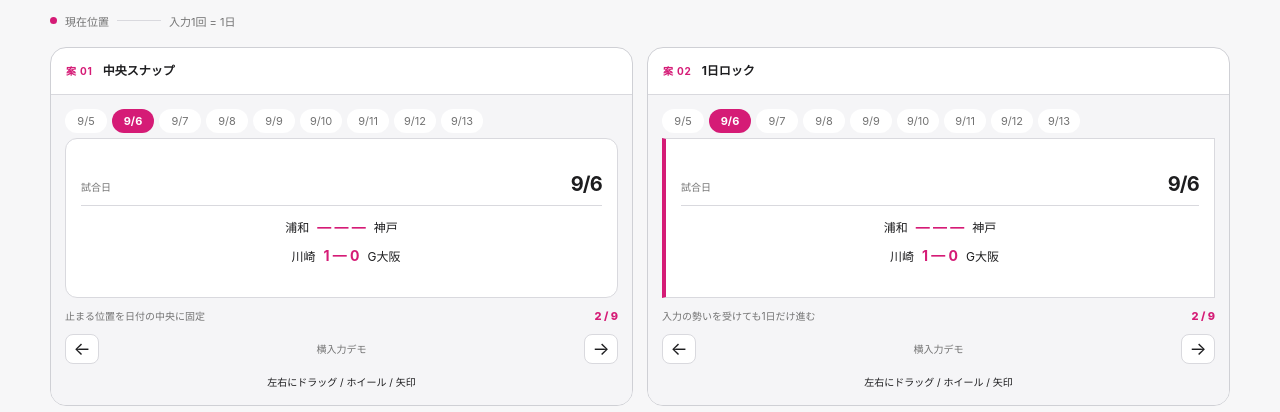
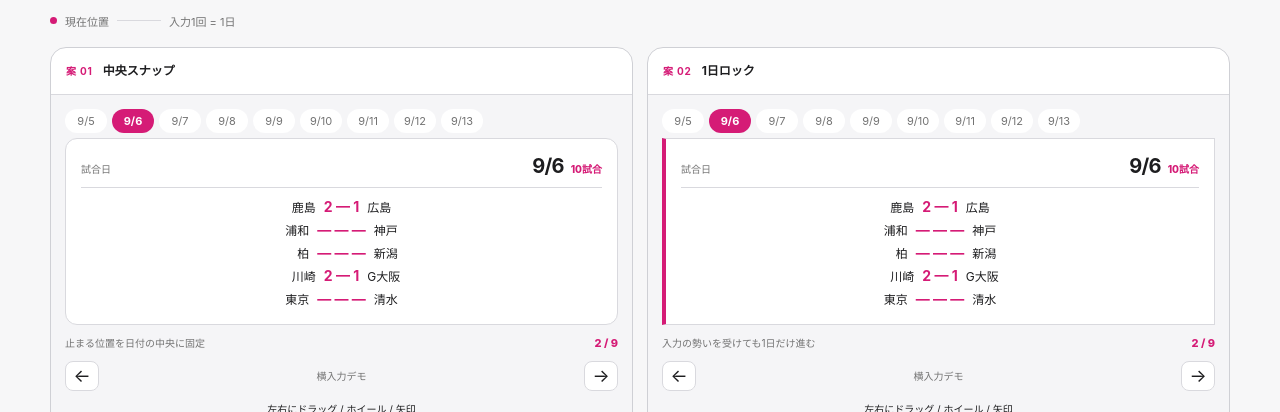
Before and after one commit to tj-999-comp/sport-portal, a website: page app/design-review.html in a window 1280 px wide. Shown: the part 388-800 px from the top of the page. Drawn offline with Linux system fonts and the light colour scheme.

Commit message:
[v1.0.1] レビュー案に試合数の差分を追加

```diff
--- a/app/design-review.css
+++ b/app/design-review.css
@@ -239,10 +239,14 @@ button { color: inherit; font: inherit; }
 .motion-track { --motion-offset: -100%; --motion-drag: 0px; display: flex; transform: translate3d(calc(var(--motion-offset) + var(--motion-drag)), 0, 0); transition: transform .38s cubic-bezier(.22, 1, .36, 1); cursor: grab; }
 .motion-track.is-dragging { transition: none; cursor: grabbing; }
 .motion-track.is-immediate { transition: none; }
-.motion-page { display: grid; flex: 0 0 100%; gap: 12px; min-height: 158px; padding: 15px; align-content: center; }
+.motion-page { display: grid; flex: 0 0 100%; gap: 10px; min-height: 178px; padding: 15px; align-content: start; overflow: hidden; }
 .motion-page-head { display: flex; align-items: baseline; justify-content: space-between; border-bottom: 1px solid var(--line); padding-bottom: 9px; color: var(--muted); font-size: 10px; }
+.motion-page-head > div { display: flex; align-items: baseline; gap: 7px; }
 .motion-page-head strong { color: var(--ink); font-size: 20px; letter-spacing: -.04em; }
+.motion-page-head small { color: var(--accent); font-size: 10px; font-weight: 800; }
+.motion-match-list { min-height: 56px; max-height: 111px; overflow-y: auto; scrollbar-color: var(--line) transparent; scrollbar-width: thin; }
 .motion-match-row { display: grid; grid-template-columns: 1fr auto 1fr; gap: 8px; align-items: center; font-size: 12px; }
+.motion-match-row + .motion-match-row { margin-top: 6px; }
 .motion-match-row span:first-child { text-align: right; }
 .motion-match-row b { color: var(--accent); font-size: 14px; text-align: center; }
 .motion-match-row span:last-child { text-align: left; }
--- a/app/design-review.js
+++ b/app/design-review.js
@@ -161,11 +161,15 @@ function createScoreOption([title, variant], index, label = '案') {
 
 function createMotionOption([title, variant, description], index) {
   const motionDates = ['9/5', '9/6', '9/7', '9/8', '9/9', '9/10', '9/11', '9/12', '9/13'];
-  const pages = motionDates.map((date, dateIndex) => `<article class="motion-page" data-motion-page="${dateIndex}">
-    <div class="motion-page-head"><span>試合日</span><strong>${date}</strong></div>
-    <div class="motion-match-row"><span>${dateIndex % 2 ? '浦和' : '鹿島'}</span><b>${dateIndex % 3 === 0 ? '2 — 1' : '— — —'}</b><span>${dateIndex % 2 ? '神戸' : '広島'}</span></div>
-    <div class="motion-match-row"><span>${dateIndex % 2 ? '川崎' : '柏'}</span><b>${dateIndex % 2 ? '1 — 0' : '— — —'}</b><span>${dateIndex % 2 ? 'G大阪' : '新潟'}</span></div>
-  </article>`).join('');
+  const teamPairs = [['鹿島', '広島'], ['浦和', '神戸'], ['柏', '新潟'], ['川崎', 'G大阪'], ['東京', '清水'], ['横浜FM', '町田'], ['福岡', '名古屋'], ['京都', 'C大阪'], ['FC東京', '湘南'], ['磐田', '札幌']];
+  const pages = motionDates.map((date, dateIndex) => {
+    const matchCount = dateIndex % 2 === 0 ? 2 : 10;
+    const matches = teamPairs.slice(0, matchCount).map(([home, away], matchIndex) => `<div class="motion-match-row"><span>${home}</span><b>${matchIndex % 3 === 0 && dateIndex % 2 ? '2 — 1' : '— — —'}</b><span>${away}</span></div>`).join('');
+    return `<article class="motion-page" data-motion-page="${dateIndex}">
+      <div class="motion-page-head"><span>試合日</span><div><strong>${date}</strong><small>${matchCount}試合</small></div></div>
+      <div class="motion-match-list">${matches}</div>
+    </article>`;
+  }).join('');
   const dateRail = motionDates.map((date, dateIndex) => `<button class="motion-date${dateIndex === 1 ? ' is-active' : ''}" type="button" data-motion-date="${dateIndex}" aria-label="${date}を表示"><span>${date}</span></button>`).join('');
   return `<article class="review-card motion-card" data-motion-variant="${variant}">
     <div class="card-caption"><span>案 ${String(index + 1).padStart(2, '0')}</span><strong>${title}</strong>${index === 4 ? '<em class="choice-tag">本命</em>' : ''}</div>
```
